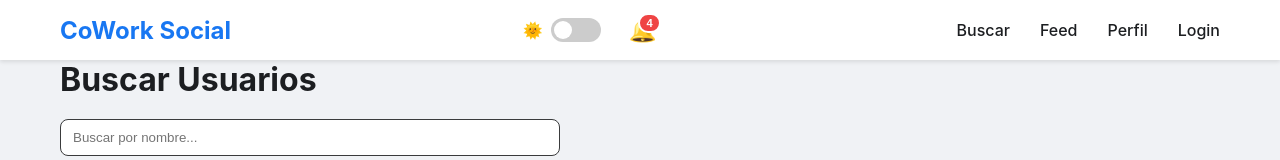
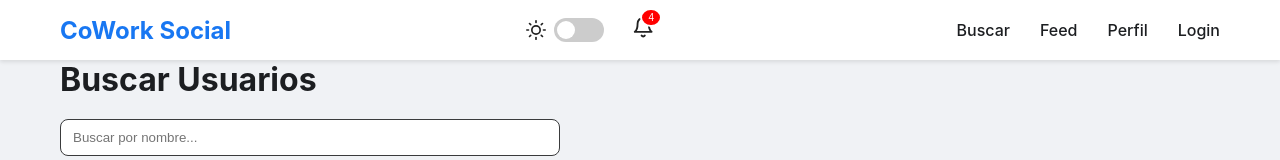
Before and after one commit to ali-zunega/cowork-social-frontend, a React (Create React App) app in the folder frontend/: page /search in a window 1280 px wide. Shown: the top 160 px of the page. Built offline with nearby package versions, Linux system fonts and the light colour scheme.

Commit message:
style(ui-icons): replace emoji icons with react-icons (theme + notifications)

```diff
--- a/frontend/src/App.css
+++ b/frontend/src/App.css
@@ -22,6 +22,9 @@
 
   --btn-secondary-border: var(--border-color);
   --text-muted: #5e503f;
+
+  --icon-color: #222;
+
 }
 
 /* Dark theme Variables */
@@ -43,6 +46,8 @@
   --btn-secondary-text: #ffffff;
   --btn-secondary-hover: rgba(255, 255, 255, 0.08);
   --text-muted: #dedbd2;
+
+  --icon-color: #fff;
 }
 
 * {
@@ -119,6 +124,14 @@ body {
   margin-bottom: 20px;
 }
 
+.icon {
+  display: flex;
+  align-items: center;
+  justify-content: center;
+  color: var(--icon-color);
+  font-size: 20px;
+}
+
 /* Responsive */
 @media (max-width: 768px) {
   .container {
--- a/frontend/src/components/Navbar.js
+++ b/frontend/src/components/Navbar.js
@@ -1,4 +1,5 @@
 import React from "react";
+import { FiSun, FiMoon } from "react-icons/fi";
 import { Link } from "react-router-dom";
 import { useTheme } from "../hooks/useTheme";
 import NotificationDropdown from "./NotificationDropdown";
@@ -20,7 +21,9 @@ const Navbar = () => {
         <div className="navbar-actions">
           {/* Toggle de modo */}
           <div className="theme-switch-wrapper">
-            <span className="icon">{theme === "light" ? "🌞" : "🌙"}</span>
+            <span className="icon">
+              {theme === "light" ? <FiSun /> : <FiMoon />}
+            </span>
 
             <label className="theme-switch">
               <input
--- a/frontend/src/components/NotificationDropdown.css
+++ b/frontend/src/components/NotificationDropdown.css
@@ -4,7 +4,7 @@
     align-items: center;
 }
 
-.notification-bell {
+/* .notification-bell {
     background: none;
     border: none;
     font-size: 1.4rem;
@@ -16,7 +16,17 @@
     display: flex;
     align-items: center;
     justify-content: center;
+} */
+.notification-bell {
+    position: relative;
+    background: none;
+    border: none;
+    cursor: pointer;
+    color: var(--icon-color);
+    font-size: 1.4rem;
+    padding: 8px;
 }
+
 
 .notification-bell:hover {
     background-color: var(--hover-bg);
@@ -24,15 +34,15 @@
 
 .notification-badge {
     position: absolute;
-    top: 4px;
-    right: 4px;
-    background-color: #ef4444;
-    /* Rojo Bootstrap para alertas */
+    top: 0px;
+    right: 0px;
+    background: red;
     color: white;
-    font-size: 0.7rem;
-    font-weight: bold;
+    font-size: 10px;
+    border-radius: 50%;
     padding: 2px 6px;
-    border-radius: 10px;
+    min-width: 18px;
+    text-align: center;
     border: 2px solid var(--card-bg);
     transition: opacity 0.5s ease, transform 0.5s ease;
 
--- a/frontend/src/components/NotificationDropdown.js
+++ b/frontend/src/components/NotificationDropdown.js
@@ -1,4 +1,5 @@
 import React, { useState, useEffect } from "react";
+import { FiBell } from "react-icons/fi";
 import { mockNotifications } from "../data/mockNotifications";
 import { formatTimeAgo } from "../utils/dateFormatter";
 import "./NotificationDropdown.css";
@@ -63,7 +64,7 @@ const NotificationDropdown = () => {
     <div className="notification-container">
       {/* Botón de la Campana */}
       <button className="notification-bell" onClick={toggleDropdown}>
-        🔔
+        <FiBell />
         {unreadCount > 0 && (
           <span className="notification-badge">{unreadCount}</span>
         )}
```
